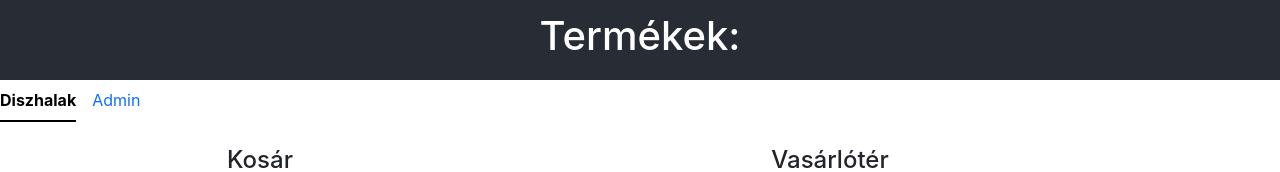
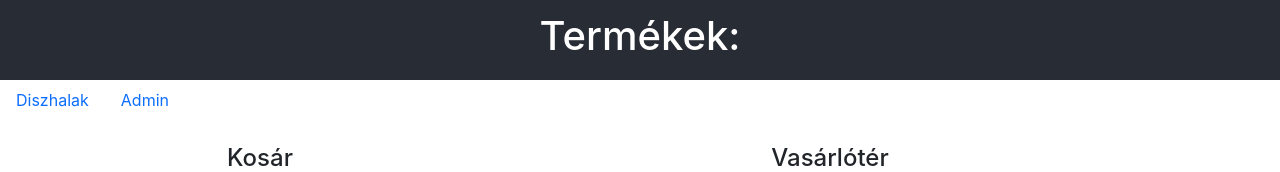
Before and after one commit to Blub-szakDolgozat/orai_webaruhaz_frontend, a React (Create React App) app: page / in a window 1280 px wide. Shown: the top 172 px of the page. Built offline with nearby package versions, Linux system fonts and the light colour scheme; no server answers.

Commit message:
nav visszacsinálása

```diff
--- a/src/pages/Layout.js
+++ b/src/pages/Layout.js
@@ -7,7 +7,7 @@ const Layout = () => {
          <header className="App-header">
         <h1>Termékek: </h1>
       </header>
-      <Nav variant="underline" activeKey="/" >
+      <Nav activeKey="/" >
         <Nav.Item>
           <Nav.Link href="/">Diszhalak</Nav.Link>
         </Nav.Item>
```
